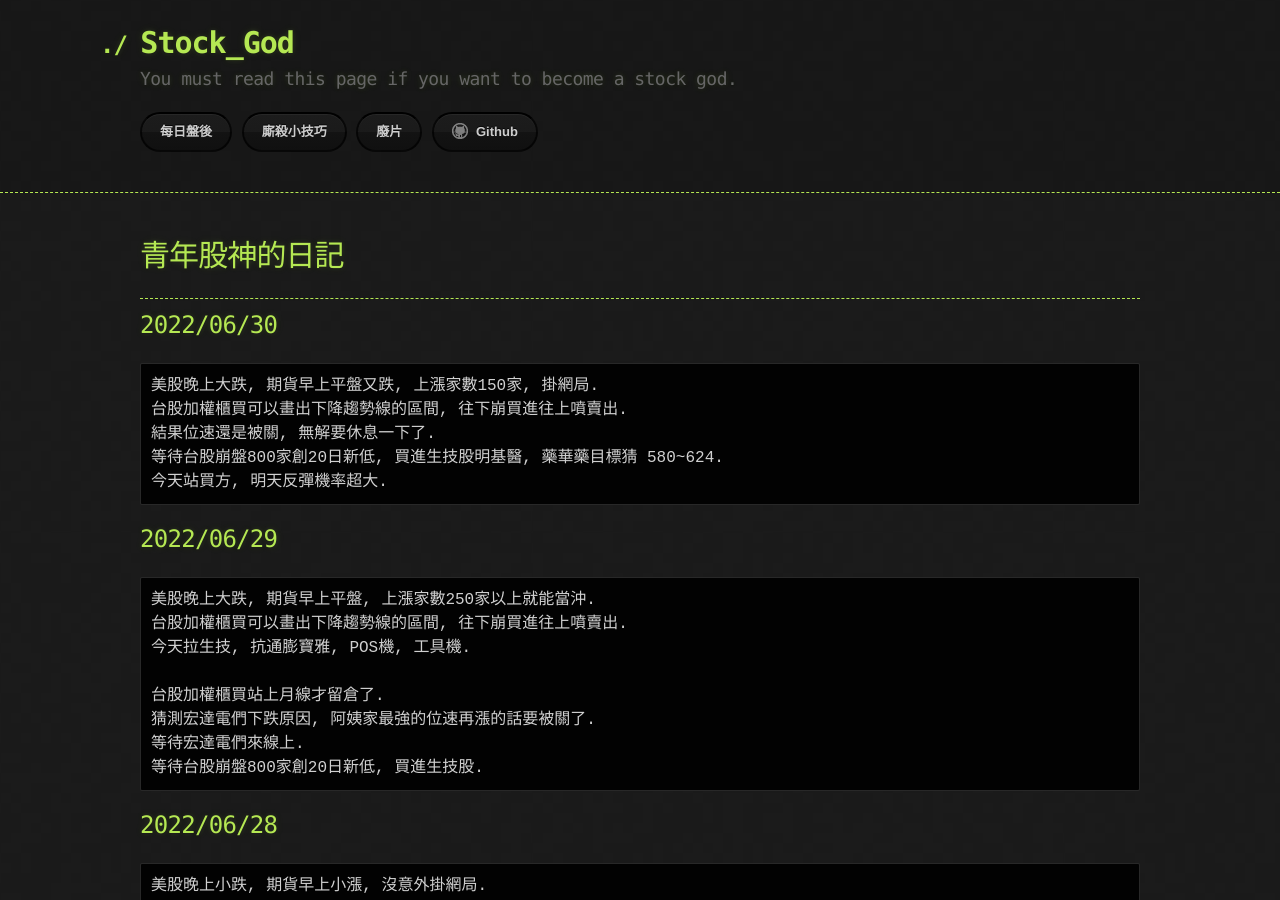
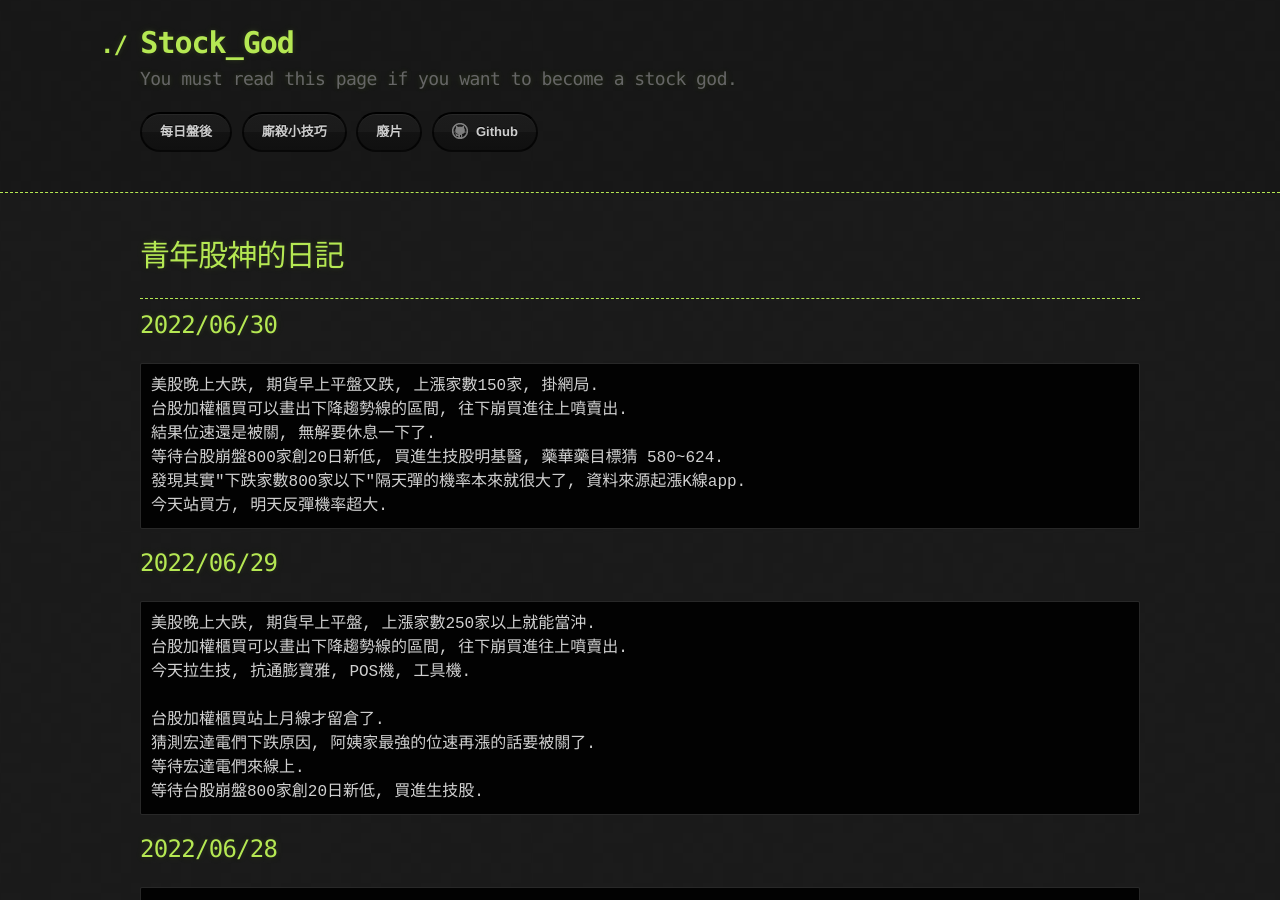
Before and after one commit to lepg5487/Stock_God, a Jekyll site: the page built from index.md, in a window 1280 px wide and 900 px high. Built offline with Jekyll 4.4.1, drawn with Linux system fonts in a browser that asks for light colours; our own code applies the rules of GitHub Pages for plain Markdown files.

Commit message:
Update index.md

````diff
--- a/index.md
+++ b/index.md
@@ -12,6 +12,7 @@ layout: testlayouts
 台股加權櫃買可以畫出下降趨勢線的區間, 往下崩買進往上噴賣出.
 結果位速還是被關, 無解要休息一下了.
 等待台股崩盤800家創20日新低, 買進生技股明基醫, 藥華藥目標猜 580~624.
+發現其實"下跌家數800家以下"隔天彈的機率本來就很大了, 資料來源起漲K線app.
 今天站買方, 明天反彈機率超大.
 ```
 
````
